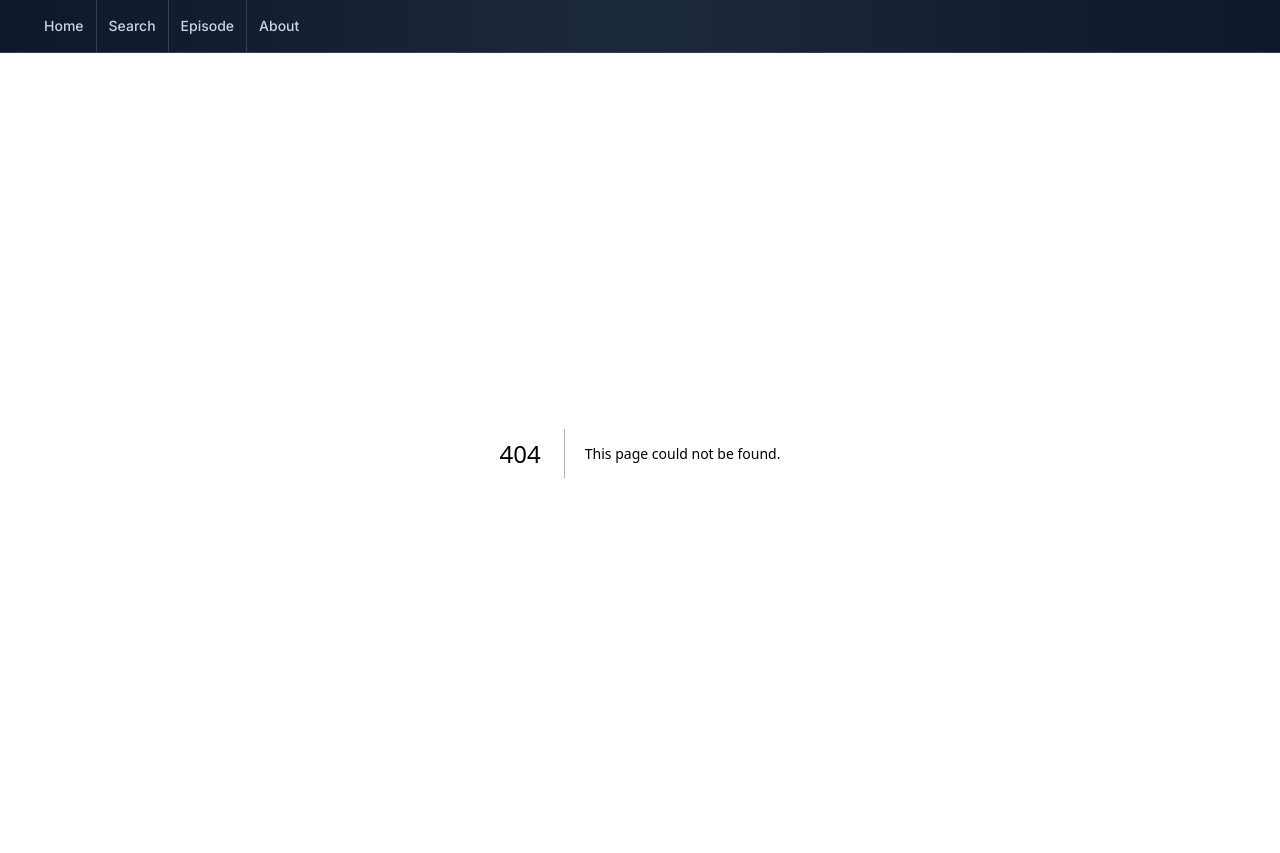
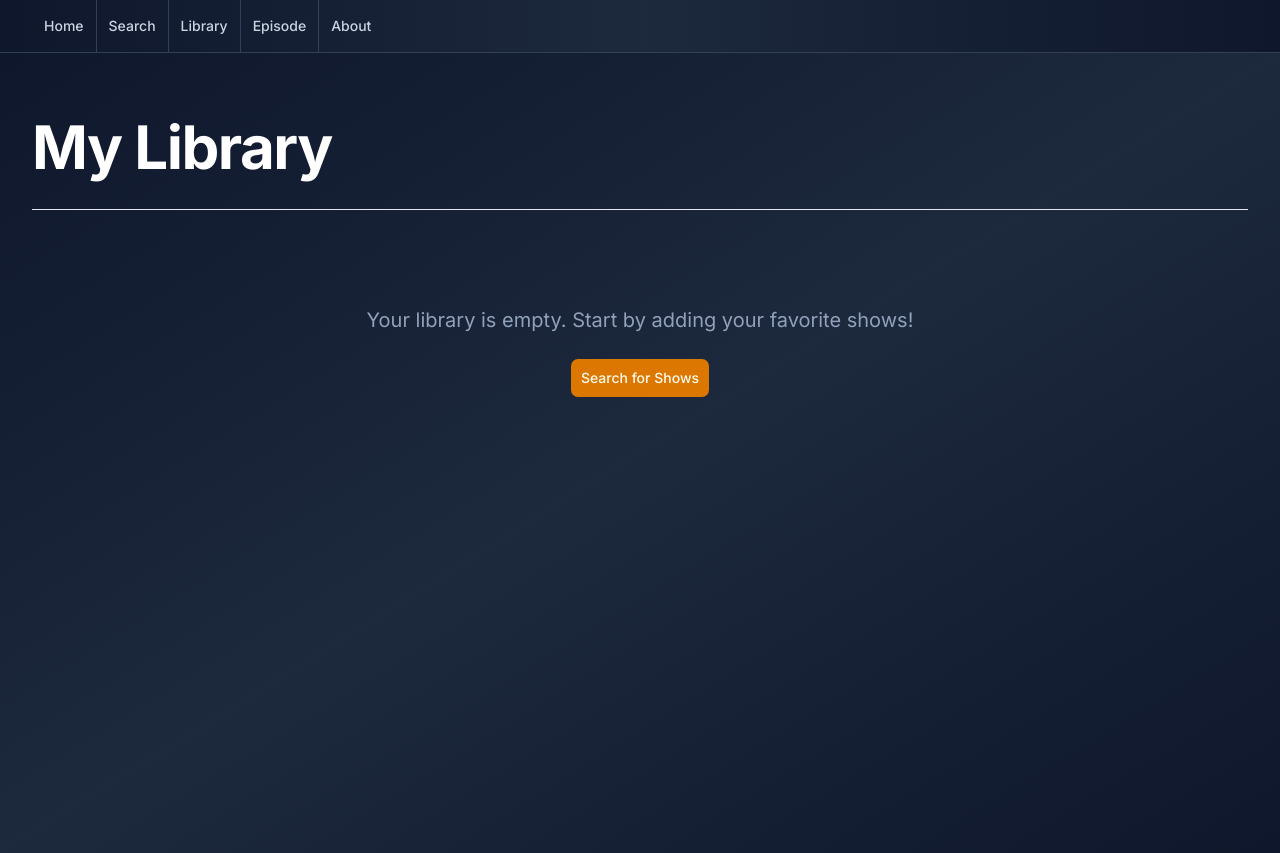
Before and after one commit to dbry23/pickforme.tv, a Next.js app: page /library in a window 1280 px wide. Before the commit this address had no page. Built offline with nearby package versions, Linux system fonts and the light colour scheme.

Commit message:
add library management page

```diff
--- /dev/null
+++ b/src/app/library/page.tsx
@@ -0,0 +1,48 @@
+'use client';
+import { useState, useEffect } from 'react';
+import Link from 'next/link';
+import ShowList from '../ui/showList/showList';
+import { getShows } from '@/lib/localStorageService';
+import { Show } from '@/lib/definitions';
+import { Button } from '@/components/ui/button';
+import { Separator } from '@/components/ui/separator';
+
+export default function Page() {
+  const [shows, setShows] = useState<Show[]>([]);
+
+  useEffect(() => {
+    // eslint-disable-next-line react-hooks/set-state-in-effect
+    setShows(getShows());
+  }, []);
+
+  return (
+    <div className="min-h-screen bg-linear-to-br from-slate-900 via-slate-800 to-slate-900">
+      <div className="mx-auto max-w-7xl px-4 sm:px-6 lg:px-8 py-16">
+        <h1 className="text-5xl sm:text-6xl font-bold tracking-tight text-white mb-8">
+          My Library
+        </h1>
+        <Separator className="mb-8" />
+
+        {shows.length === 0 ? (
+          <div className="text-center py-16">
+            <p className="text-xl text-slate-400 mb-6">
+              Your library is empty. Start by adding your favorite shows!
+            </p>
+            <Link href="/search">
+              <Button size="lg">
+                Search for Shows
+              </Button>
+            </Link>
+          </div>
+        ) : (
+          <>
+            <p className="text-lg text-slate-300 mb-8">
+              You have <span className="font-bold text-white">{shows.length}</span> show{shows.length !== 1 ? 's' : ''} in your library
+            </p>
+            <ShowList shows={shows} />
+          </>
+        )}
+      </div>
+    </div>
+  );
+}
--- a/src/app/ui/nav.tsx
+++ b/src/app/ui/nav.tsx
@@ -21,6 +21,7 @@ export default function Nav() {
   const navItems: NavItem[] = [
     { href: '/', title: 'Home' },
     { href: '/search', title: 'Search' },
+    { href: '/library', title: 'Library' },
     { href: '/episode', title: 'Episode' },
     { href: '/about', title: 'About' },
   ];
```
